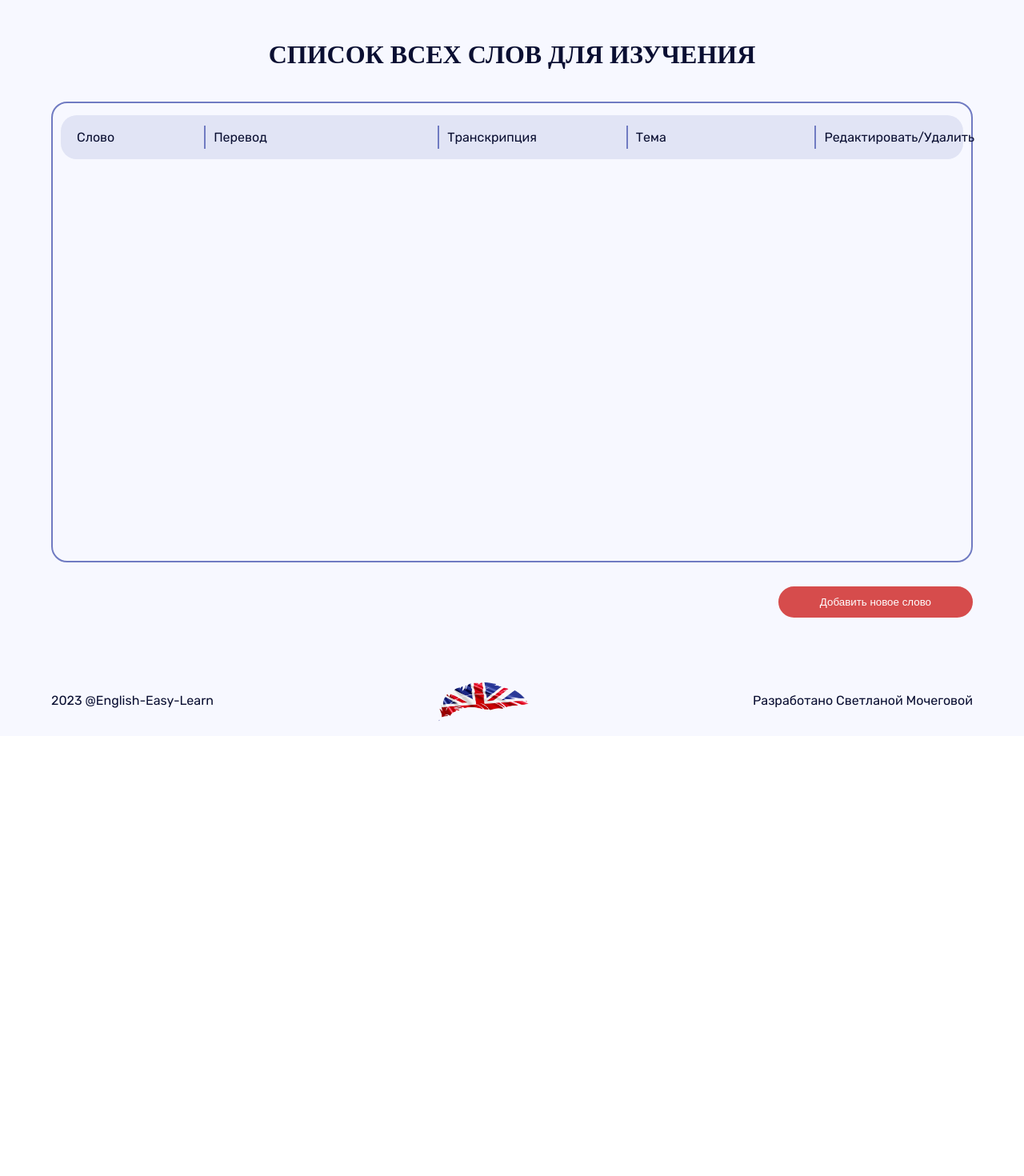
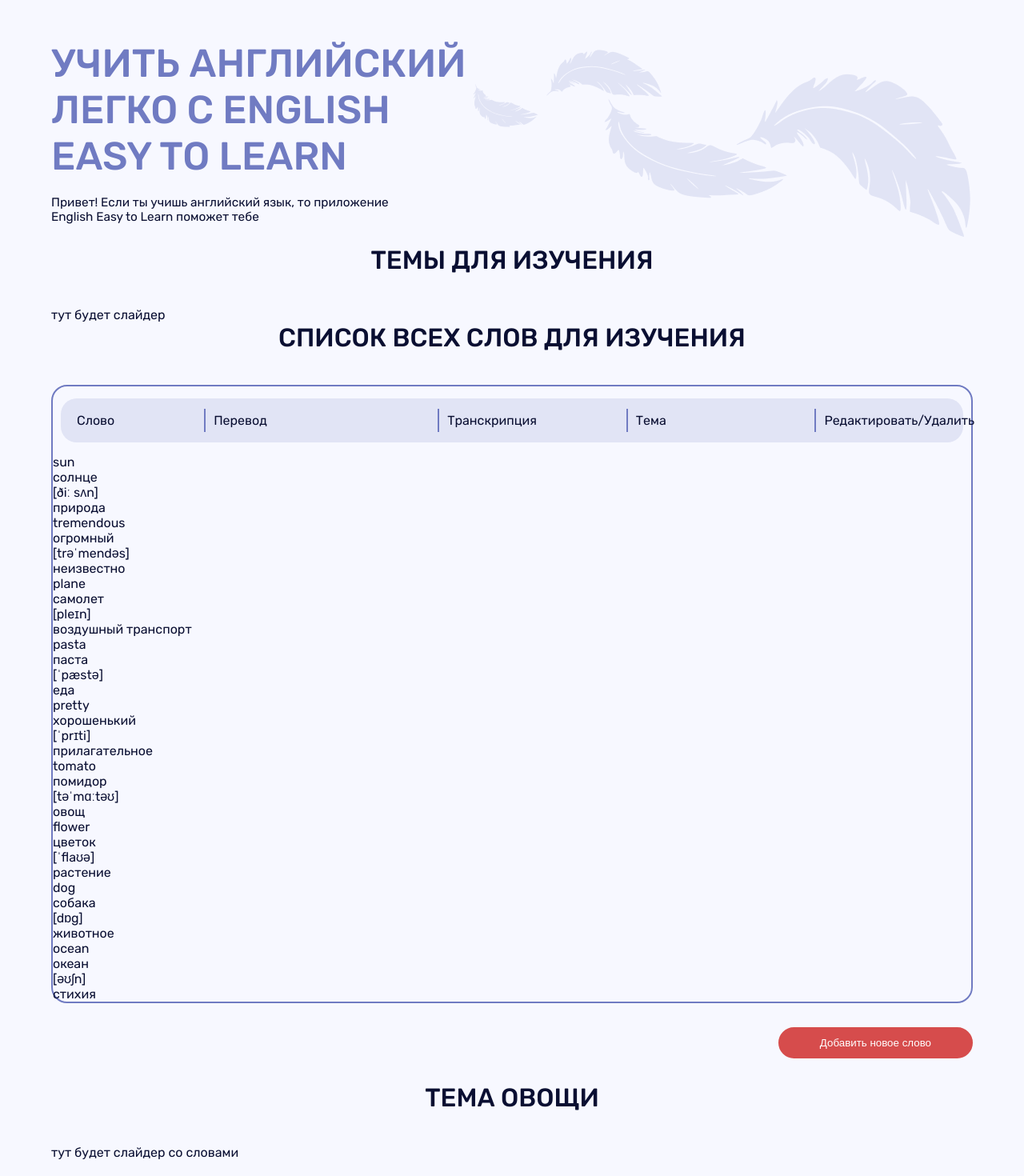
Before and after one commit to Lanasites/ReactProject-leaning-English, a React (Vite) app in the folder Project/: page / in a window 1280 px wide. Shown: the part 100-1570 px from the top of the page at 80% size. Before the commit the page ends 1020 px from the top, so only its background shows below. Built offline with nearby package versions, Linux system fonts and the light colour scheme.

Commit message:
Подключила слова, переделала структуру приложения

```diff
--- /dev/null
+++ b/Project/src/Components/LineOfTable/LineOfTable.jsx
@@ -0,0 +1,14 @@
+import './LineOfTable.scss';
+
+
+export default function TableWithAllWords(props){
+return(
+    <div>
+        <div>{props.slovo}</div>
+        <div>{props.perevod}</div>
+        <div>{props.trans}</div>
+        <div>{props.tema}</div>
+    </div>
+)
+
+}
--- /dev/null
+++ b/Project/src/Components/LineOfTable/LineOfTable.scss
@@ -0,0 +1,2 @@
+@import '../../style/_vars.scss';
+@import '../TableWithAllWords/TableWithAllWords.scss';
--- a/Project/src/Components/Main/Main.jsx
+++ b/Project/src/Components/Main/Main.jsx
@@ -1,13 +1,40 @@
 import TableWithAllWords from '../TableWithAllWords/TableWithAllWords'
+import SliderThemes from '../SliderThemes/SliderThemes'
+import SliderWorlds from '../SliderWorlds/SliderWorlds'
 import './Main.scss'
 import '../../style/App.scss'
+import feathers from '../../assets/feathers.png'
+
 
 export default function Main(){
     return(
         <>
             <div className='main'>
-                <h2 className='main__title'>Список всех слов для изучения</h2>
-                <TableWithAllWords></TableWithAllWords>
+                <div className='firstPage'>
+                    <div className='conteiner'>
+                        <div className='titlePart'>
+                            <div className='titlePart__left'>
+                                <h1 className='titlePart__left__h1'>Учить английский легко с&nbsp;english easy to learn</h1>
+                                <p className='titlePart__left__text'>Привет! Если ты учишь английский язык, то приложение <br/>English Easy to Learn поможет тебе</p>
+                            </div>
+                        <img src={feathers} alt="" className='titlePart__right'/>
+                        </div>
+                        <h2 className='secondPage__title'>Темы для изучения</h2>
+                        <SliderThemes></SliderThemes>
+                    </div>
+                </div>
+                <div className='secondPage'>
+                    <div className='conteiner'>
+                        <h2 className='secondPage__title'>Список всех слов для изучения</h2>
+                        <TableWithAllWords></TableWithAllWords>
+                    </div>
+                </div>
+                <div className='thirdPage'>
+                    <div className='conteiner'>
+                    <h2 className='thirdPage__title'>Тема овощи</h2>
+                    <SliderWorlds></SliderWorlds>
+                    </div>
+                </div>
             </div>
         </>
     )
--- a/Project/src/Components/Main/Main.scss
+++ b/Project/src/Components/Main/Main.scss
@@ -4,11 +4,42 @@
 .main{
     height: 90vh;
     color: $font_color;
+    height: max-content;
+    .firstPage{
+        .titlePart{
+            display: flex;
+            &__left{
+                display: flex;
+                flex-direction: column;
+                gap: 20px;
 
-    &__title{
-        text-transform: uppercase;
-        text-align: center;
-        font-size: $titile_size_desktop;
-        padding-bottom: 40px;
+                &__h1{
+                    text-transform: uppercase;
+                    text-align: left;
+                    font-size: 49px;
+                    font-family: $font_family;
+                    font-weight: 500;
+                    width: 100%;
+                    color: $color_lite_blue;
+                }
+                &__text{
+                    font-size: $text_size_desktop;
+                }
+
+            }
+            &__right{
+                width: 100%;
+            }
+        }
+    }
+    .secondPage{
+        &__title{
+            @include h2;
+        }
+    }
+    .thirdPage{
+        &__title{
+            @include h2;
+        }
     }
 }
--- /dev/null
+++ b/Project/src/Components/SliderThemes/SliderThemes.jsx
@@ -0,0 +1,14 @@
+// import './TableWithAllWords.scss'
+// import '../../style/App.scss'
+// import Button from'../Button/Button.jsx'
+
+export default function SliderThemes(){
+    return(
+        <>
+            <div className='conteiner'>
+        тут будет слайдер
+            </div>
+        </>
+    )
+
+}
--- /dev/null
+++ b/Project/src/Components/SliderWorlds/SliderWorlds.jsx
@@ -0,0 +1,10 @@
+export default function SliderWorlds(){
+    return(
+        <>
+            <div className='conteiner'>
+        тут будет слайдер со словами
+            </div>
+        </>
+    )
+
+}
--- a/Project/src/Components/TableWithAllWords/TableWithAllWords.jsx
+++ b/Project/src/Components/TableWithAllWords/TableWithAllWords.jsx
@@ -1,8 +1,66 @@
 import './TableWithAllWords.scss'
 import '../../style/App.scss'
+
+import LineOfTable from '../LineOfTable/LineOfTable.jsx'
 import Button from'../Button/Button.jsx'
 
 export default function TableWithAllWords(){
+    const worldsArr = [
+        {"id":"15087",
+        "english":"sun",
+        "transcription":"[ðiː sʌn]",
+        "russian":"солнце",
+        "tags":"природа",
+        "tags_json":"[\"u043fu0440u0438u0440u043eu0434u0430\"]"},
+        {"id":"15088",
+        "english":"tremendous",
+        "transcription":"[trəˈmendəs]",
+        "russian":"огромный",
+        "tags":"неизвестно",
+        "tags_json":"[\"u043du0435u0438u0437u0432u0435u0441u0442u043du043e\"]"},
+        {"id":"15092",
+        "english":"plane",
+        "transcription":"[pleɪn]",
+        "russian":"самолет",
+        "tags":"воздушный транспорт ",
+        "tags_json":"[\"u0432u043eu0437u0434u0443u0448u043du044bu0439 u0442u0440u0430u043du0441u043fu043eu0440u0442 \"]"},
+        {"id":"15093",
+        "english":"pasta",
+        "transcription":"[ˈpæstə]",
+        "russian":"паста",
+        "tags":"еда",
+        "tags_json":"[\"u0435u0434u0430\"]"},
+        {"id":"15094",
+        "english":"pretty",
+        "transcription":"[ˈprɪti]",
+        "russian":"хорошенький",
+        "tags":"прилагательное",
+        "tags_json":"[\"u043fu0440u0438u043bu0430u0433u0430u0442u0435u043bu044cu043du043eu0435\"]"},
+        {"id":"15095",
+        "english":"tomato",
+        "transcription":"[təˈmɑːtəʊ]",
+        "russian":"помидор",
+        "tags":"овощ",
+        "tags_json":"[\"u043eu0432u043eu0449\"]"},
+        {"id":"15096",
+        "english":"flower",
+        "transcription":"[ˈflaʊə]",
+        "russian":"цветок",
+        "tags":"растение",
+        "tags_json":"[\"u0440u0430u0441u0442u0435u043du0438u0435\"]"},
+        {"id":"15104",
+        "english":"dog",
+        "transcription":"[dɒg]",
+        "russian":"собака",
+        "tags":"животное",
+        "tags_json":"[\"u0436u0438u0432u043eu0442u043du043eu0435\"]"},
+        {"id":"15105",
+        "english":"ocean",
+        "transcription":"[əʊʃn]",
+        "russian":"океан",
+        "tags":"стихия",
+        "tags_json":"[\"u0441u0442u0438u0445u0438u044f\"]"}
+    ];
     return(
         <>
             <div className='table conteiner'>
@@ -14,6 +72,16 @@ export default function TableWithAllWords(){
                     <div className='table__headings__tema'>Тема</div>
                     <div className='table__headings__edit'>Редактировать/Удалить </div>
                 </div>
+                {worldsArr.map((world) => {
+                    return (
+                    < LineOfTable
+                        key = {world.id}
+                        slovo = {world.english}
+                        perevod = {world.russian}
+                        trans = {world.transcription}
+                        tema = {world.tags}
+                    />)
+                })}
             </div>
             </div>
             <Button></Button>
--- a/Project/src/Components/TableWithAllWords/TableWithAllWords.scss
+++ b/Project/src/Components/TableWithAllWords/TableWithAllWords.scss
@@ -5,29 +5,18 @@
     padding: 5px 10px;
   }
 @mixin cellWithLine {
-    border-left: solid 2px #707BC2;
+    border-left: solid 2px $color_lite_blue;
   }
-
-.table{
-    font-family: $font_family;
-    display: flex;
-    border: 2px solid #707BC2;
-    border-radius: 20px;
-    height: 80%;
-    &__headings_wrapper{
-        background-color: $background_color_akcent;
+@mixin LineOfTable {
+        display: grid;
         height: 55px;
         border-radius: 20px;
-        margin: 15px 10px;
-        width: 100%;
-    }
-    &__headings{
-        display: grid;
         grid-template-columns: 15% 25% 20% 20% 20%;
         gap: 10px;
         grid-auto-rows: 55px;
         font-size: 16px;
         align-items: center;
+        margin: 15px 10px;
         &__slovo{
             grid-column: 1 / 2;
             @include cell;
@@ -54,6 +43,21 @@
             @include cell;
             @include cellWithLine;
         }
+  }
+
+.table{
+    font-family: $font_family;
+    display: flex;
+    flex-direction: column;
+    border: 2px solid $color_lite_blue;
+    border-radius: 20px;
+    &__headings_wrapper{
+        width: 100%;
+    }
+    &__headings{
+        background-color: $background_color_akcent;
+        @include LineOfTable;
+
     }
 
 
--- a/Project/src/style/_vars.scss
+++ b/Project/src/style/_vars.scss
@@ -3,7 +3,18 @@ $font_color: #0A0F32;
 $link_hover_color: #2A3898;
 $background_color: #F7F8FF;
 $color_button_red: #D64C4C;
+$color_lite_blue: #707BC2;
 $color_button_green: #3FB970;
 $background_color_akcent: #E1E4F5;
 
 $titile_size_desktop: 2.5vw;
+$text_size_desktop: 1.2vw;
+
+@mixin h2 {
+    text-transform: uppercase;
+    text-align: center;
+    font-size: $titile_size_desktop;
+    padding-bottom: 40px;
+    font-family: $font_family;
+    font-weight: 500;
+}
```
Also changed, not shown: Project/src/Components/SliderThemes/SliderThemes.scss (added), Project/src/Components/SliderWorlds/SliderWorlds.scss (added).
